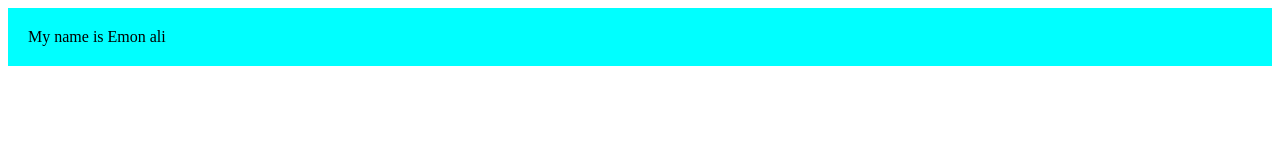
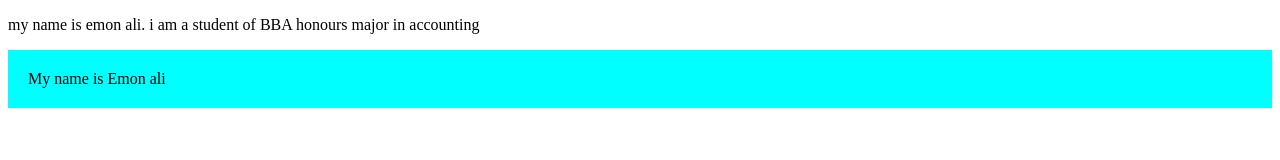
Before and after one commit to web-dev-emon/Projects-1, a plain HTML site: page index.html in a window 1280 px wide. Drawn offline with Linux system fonts and the light colour scheme.

Commit message:
the second one

```diff
--- a/index.html
+++ b/index.html
@@ -7,6 +7,7 @@
   <link rel="stylesheet" href="style.css">
 </head>
 <body>
+    <p> my name is emon ali. i am a student of BBA honours major in accounting</p>
 <div><head>My name is Emon ali</head></div>
 </body>
 </html>
```
